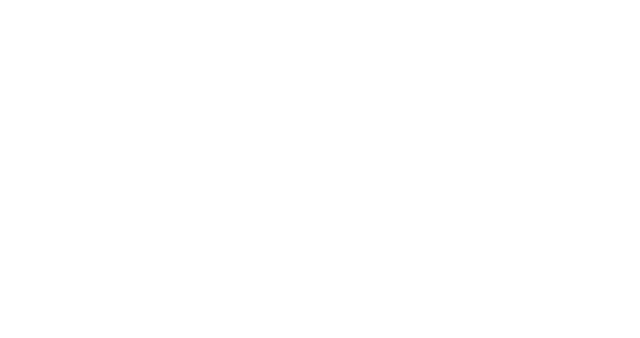
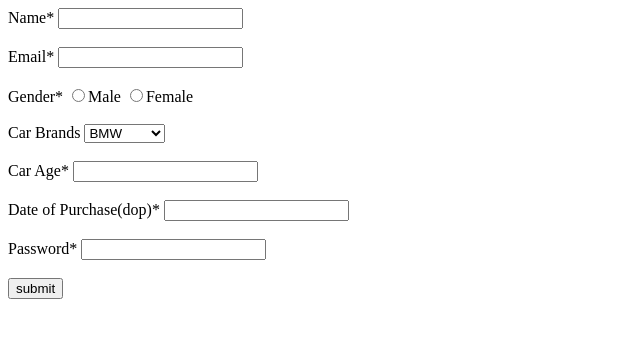
Before and after one commit to acciojob/car-insurance-form-archanak55201, a website: page main.html in a window 1280 px wide. Shown: the whole page, without its empty margins (0-640 px from the left). Drawn offline with Linux system fonts and the light colour scheme.

Commit message:
created a submission

```diff
--- a/main.html
+++ b/main.html
@@ -10,6 +10,40 @@
 	<!-- the entire body must be written by student -->
     <script type="text/javascript" src="./script.js">
 </script>
+<form action="/submit" method="post">
+	<label for="name">Name*</label>
+	<input type="text" id="name" required>
+	<br><br>
+	<label for="email">Email*</label>
+	<input type="text" id="email" required>
+	<br><br>
+	<label for="name">Gender*</label>
+	<input type="radio" id="Male" name="gender" required>Male
+	<input type="radio" id="Female" name="gender" required>Female
+
+	<br><br>
+	<label for="laptop">Car Brands</label>
+	<select id="laptop">
+		<option name="laptop" id="BMW">BMW</option>
+		<option name="laptop" id="Audi">Audi</option>
+		<option name="laptop" id="Mercedez">Mercedez</option>
+
+	</select>
+	<br><br>
+	<label for="carage">Car Age*</label>
+	<input type="text" id="carage" required>
+	<br><br>
+	<label for="dop">Date of Purchase(dop)*</label>
+	<input type="text" id="dop" required>
+	<br><br>
+	<label for="password">Password*</label>
+	<input type="text" id="password" required>
+	<br><br>
+	<button type="submit">submit</button>
+</form>
+
+
+
 
 </body>
 
```
